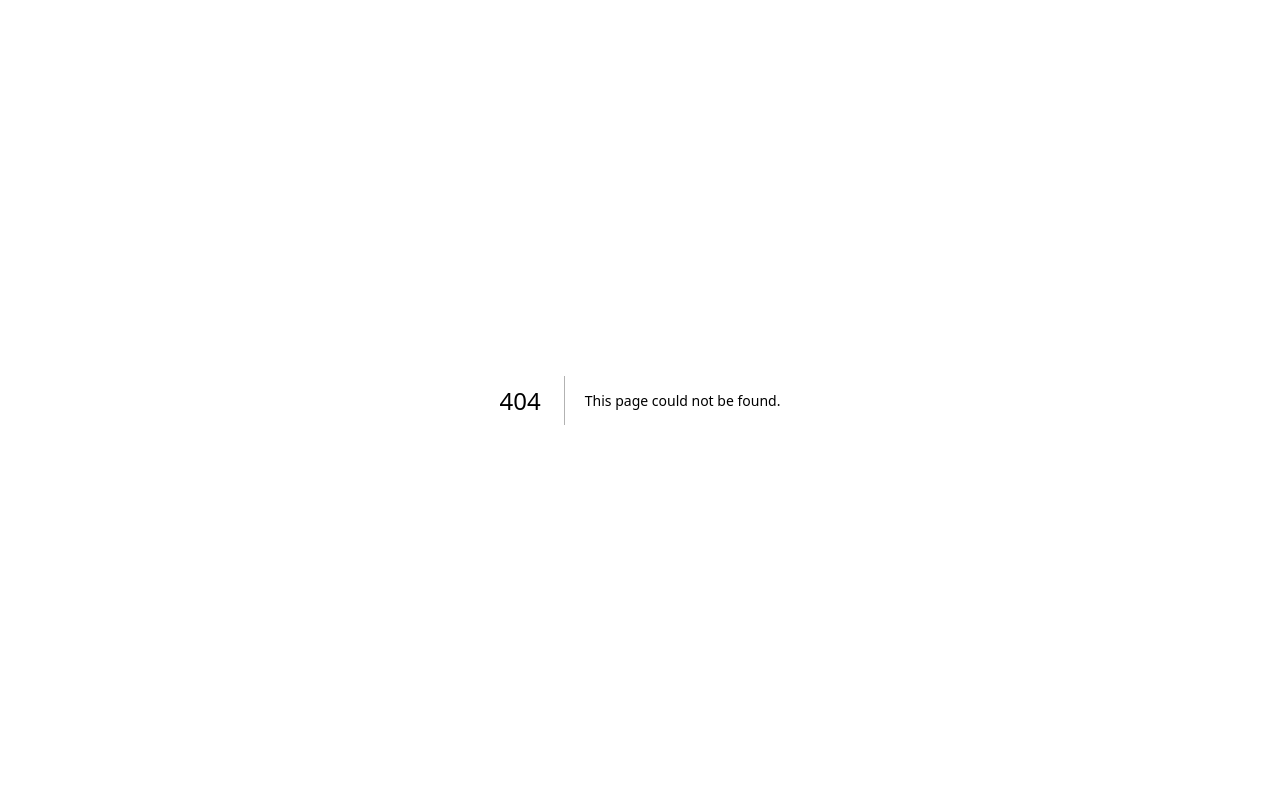
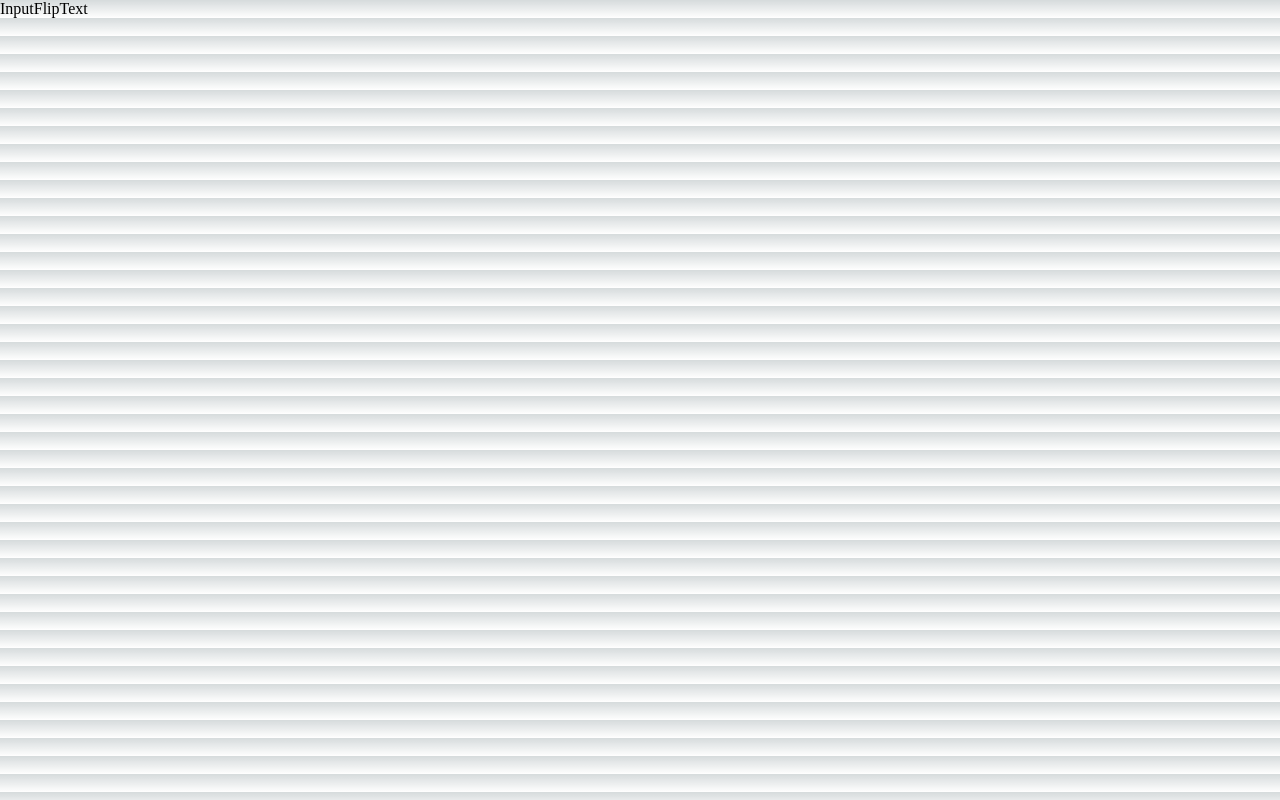
Before and after one commit to Aluonam/pt_051123, a Next.js app: page /components/InputFlipText in a window 1280 px wide. Before the commit this address had no page. Built offline with nearby package versions, Linux system fonts and the light colour scheme.

Commit message:
creación componente Input

```diff
--- /dev/null
+++ b/pages/components/InputFlipText.jsx
@@ -0,0 +1,9 @@
+import React from 'react'
+
+const InputFlipText = () => {
+  return (
+    <div>InputFlipText</div>
+  )
+}
+
+export default InputFlipText
--- a/pages/components/TableDataAPI.jsx
+++ b/pages/components/TableDataAPI.jsx
@@ -3,7 +3,7 @@ import axios from 'axios';
 
 const TableDataAPI = () => {
 
-    const [dataAPI, setDataAPI] = useState({})
+    const [dataAPI, setDataAPI] = useState([])
 
     useEffect( () =>  {
       const url = `https://pokeapi.co/api/v2/pokemon?offset=20&limit=20`;
@@ -14,10 +14,10 @@ const TableDataAPI = () => {
     }, [])
 
 
+    console.log(dataAPI)
     const dataNamePokemonURL = dataAPI.map((actualElem)=>{
         return(
             <>
-
             <tr>
                 <td>{actualElem.name}</td>
                 <td>{actualElem.url}</td>
@@ -39,7 +39,6 @@ const TableDataAPI = () => {
 
         <tbody>
             {dataNamePokemonURL}
-
         </tbody>
     </table>
     </>
--- a/pages/index.js
+++ b/pages/index.js
@@ -1,6 +1,7 @@
 import Head from 'next/head'
 import styles from '@/styles/Home.module.css'
 import TableDataAPI from './components/TableDataAPI'
+import InputFlipText from './components/InputFlipText'
 
 export default function Home() {
   return (
@@ -16,7 +17,7 @@ export default function Home() {
 
         <TableDataAPI></TableDataAPI>
 
-
+        <InputFlipText></InputFlipText>
 
       </main>
     </>
```
